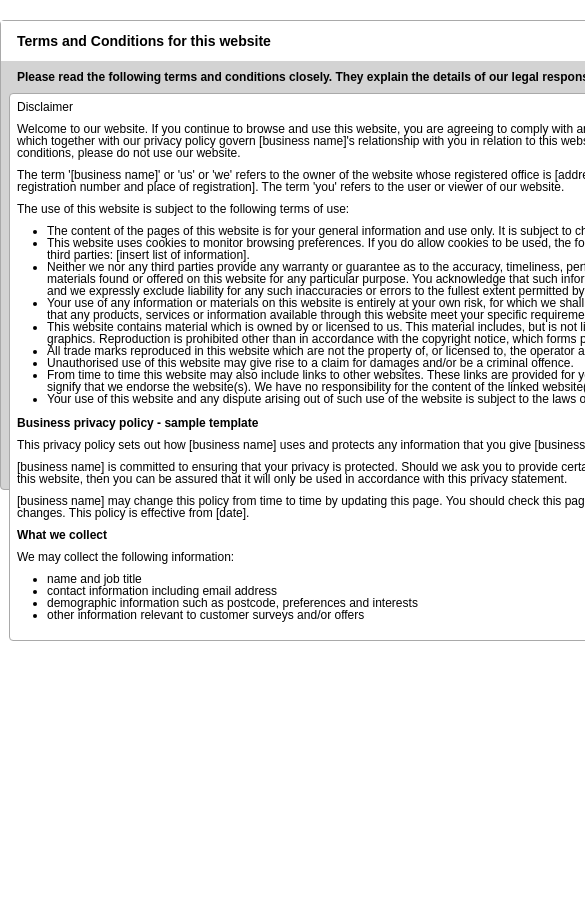
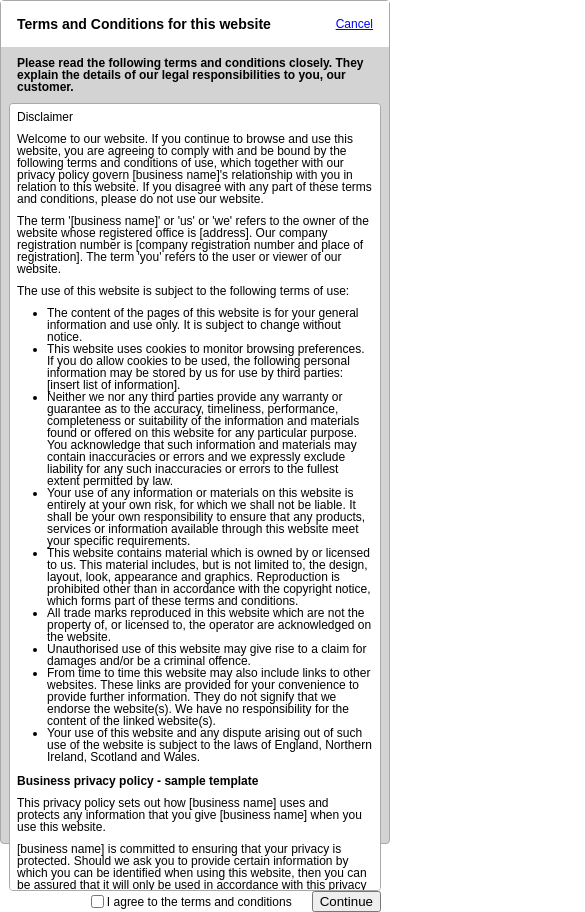
Before and after one commit to JohnNmiMa/Flexbox, a plain HTML site: page index.html in a window 390 px wide. Shown: the top 912 px of the page, 585 px wide, since content can reach past the window. Before the commit the page ends 844 px from the top, so only its background shows below. Drawn offline with Linux system fonts and the light colour scheme.

Commit message:
Got working on small devices

```diff
--- a/main.less
+++ b/main.less
@@ -17,9 +17,13 @@ p, h1, h2, h3, h4, h5, h6 {
 }
 .title {
     background-color: white;
-    height:40px;
-    line-height:40px;
+    //height:40px;
+    //line-height:40px;
     padding: 16px;
+
+    h3 {
+        margin:0;
+    }
 }
 .tac {
     margin:0 8px;
@@ -50,3 +54,13 @@ footer {
 
     label {margin-right: 20px;}
 }
+
+@media (max-width: 579px) {
+    body {
+        margin-top:0;
+    }
+    .tac-popover {
+        width: 100%;
+        height: 100vh;
+    }
+}
```
Also changed, not shown: main.css.
